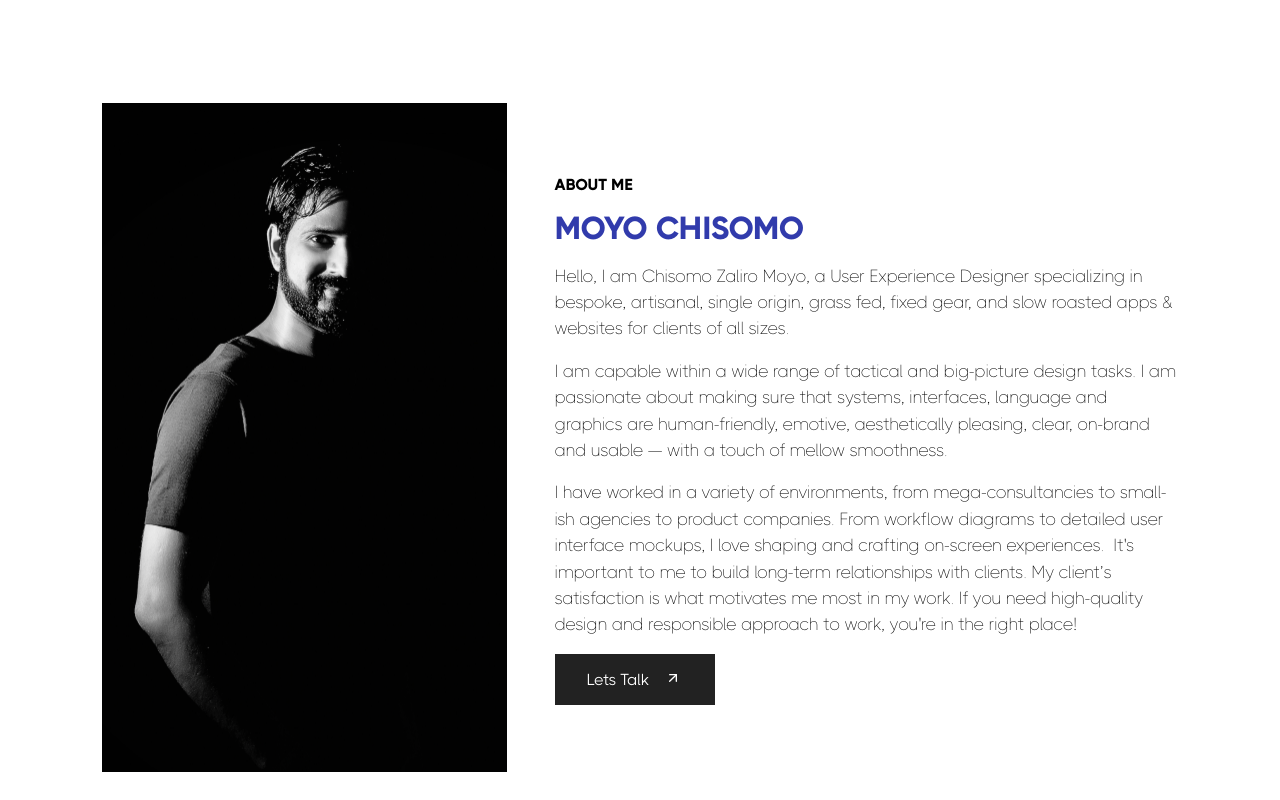
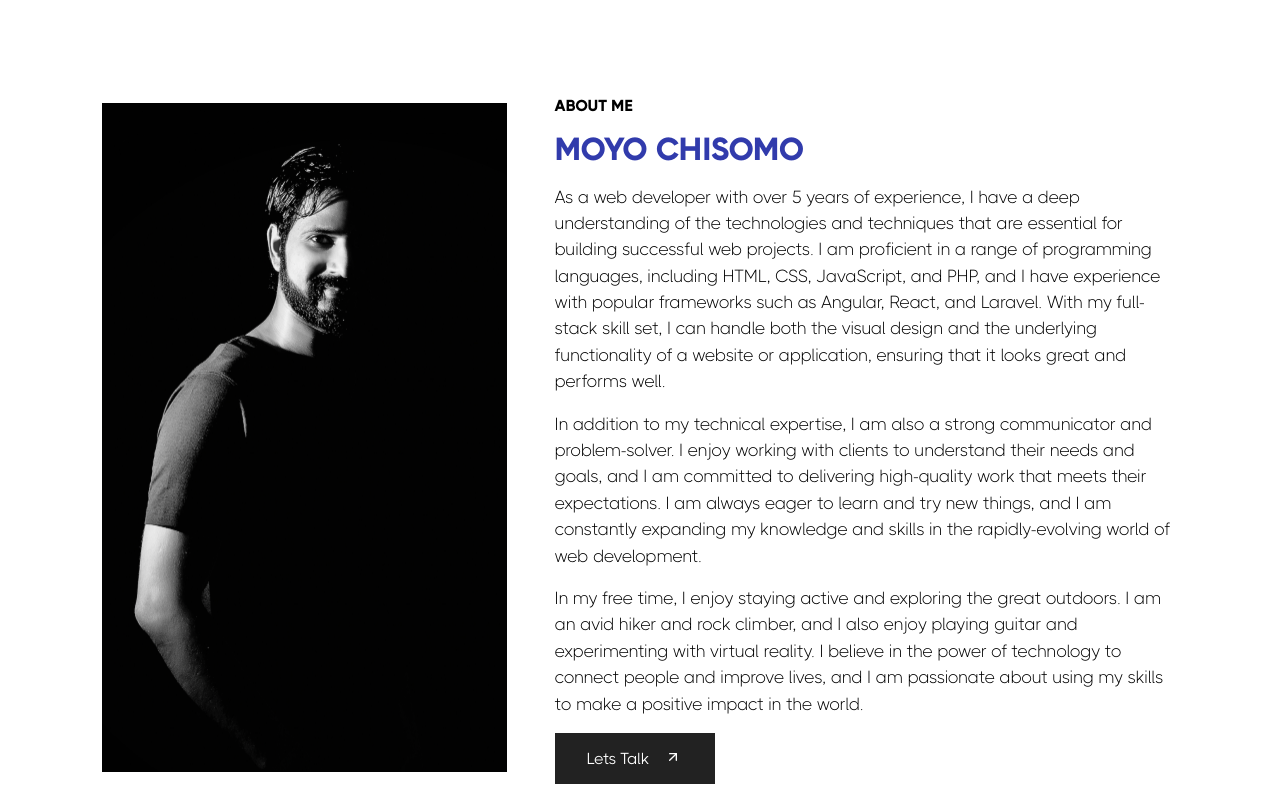
Before and after one commit to Chzmo/Portfolio, a React (Vite) app: page / in a window 1280 px wide. Shown: the part 1331-2131 px from the top of the page. Built offline with nearby package versions, Linux system fonts and the light colour scheme.

Commit message:
mobile responsive

```diff
--- a/src/components/About/About.css
+++ b/src/components/About/About.css
@@ -31,7 +31,7 @@
   max-width: 39rem;
   font-size: 1.1rem;
   line-height: 1.5;
-  font-weight: 100;
+  font-weight: 300;
 }
 .about .about__right a {
   background-color: #222;
--- a/src/components/About/About.jsx
+++ b/src/components/About/About.jsx
@@ -11,25 +11,28 @@ function About() {
       <div className="about__right">
         <h3>ABOUT ME</h3>
         <h2>MOYO CHISOMO</h2>
-        <p>Hello, I am Chisomo Zaliro Moyo, a User Experience Designer specializing in bespoke,
-          artisanal, single origin, grass fed, fixed gear, and slow roasted apps & websites for
-          clients of all sizes.
+        <p>
+          As a web developer with over 5 years of experience, I have a deep
+          understanding of the technologies and techniques that are essential
+          for building successful web projects. I am proficient in a range of
+          programming languages, including HTML, CSS, JavaScript, and PHP,
+          and I have experience with popular frameworks such as Angular,
+          React, and Laravel. With my full-stack skill set, I can handle
+          both the visual design and the underlying functionality of a website or
+          application, ensuring that it looks great and performs well.
         </p>
         <p>
-          I am capable within a wide range of tactical and big-picture design tasks.
-          I am passionate about making sure that systems, interfaces, language and
-          graphics are human-friendly, emotive, aesthetically pleasing, clear, on-brand
-          and usable — with a touch of mellow smoothness.
+          In addition to my technical expertise, I am also a strong communicator
+          and problem-solver. I enjoy working with clients to understand their needs
+          and goals, and I am committed to delivering high-quality work that meets their
+          expectations. I am always eager to learn and try new things, and I am constantly
+          expanding my knowledge and skills in the rapidly-evolving world of web development.
         </p>
         <p>
-          I have worked in a variety of
-          environments, from mega-consultancies to small-ish agencies to product companies.
-          From workflow diagrams to detailed user interface mockups, I love shaping and
-          crafting on-screen experiences.
-‍
-          It's important to me to build long-term relationships with clients. My client’s
-          satisfaction is what motivates me most in my work. If you need high-quality design and
-          responsible approach to work, you're in the right place!
+          In my free time, I enjoy staying active and exploring the great outdoors. I am an avid
+          hiker and rock climber, and I also enjoy playing guitar and experimenting with virtual
+          reality. I believe in the power of technology to connect people and improve lives, and
+          I am passionate about using my skills to make a positive impact in the world.
         </p>
         <a href="#Contact"><span>Lets Talk</span> <FiArrowUpRight /></a>
       </div>
--- a/src/components/About/About.scss
+++ b/src/components/About/About.scss
@@ -34,7 +34,7 @@
             max-width: 39rem;
             font-size: 1.1rem;
             line-height: 1.5;
-            font-weight: 100;
+            font-weight: 300;
         }
 
         a{
--- a/src/components/Hero/Hero.css
+++ b/src/components/Hero/Hero.css
@@ -144,4 +144,9 @@
   .hero .hero__main .hero__main-right p {
     max-width: 100%;
   }
+  .hero .hero__sub {
+    display: grid !important;
+    grid-template-columns: 1fr !important;
+    grid-template-rows: 1fr 1fr 1fr !important;
+  }
 }/*# sourceMappingURL=Hero.css.map */
--- a/src/components/Hero/Hero.scss
+++ b/src/components/Hero/Hero.scss
@@ -177,5 +177,11 @@
                 }
             }
         }
+
+        .hero__sub{
+            display: grid !important;
+            grid-template-columns: 1fr !important;
+            grid-template-rows: 1fr 1fr 1fr!important;
+        }
     }
 }
--- a/src/container/Home/Home.jsx
+++ b/src/container/Home/Home.jsx
@@ -13,7 +13,7 @@ import './Home.css'
 function Home() {
   return (
     <>
-      {/* <NavBar /> */}
+      <NavBar />
       <Hero />
       <div  className='container'>
         <Mission />
```
Also changed, not shown: 1 other file (tests, documents, lock files or other folders).
